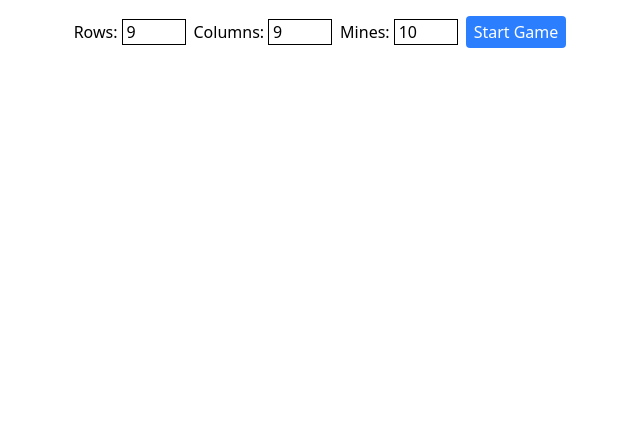
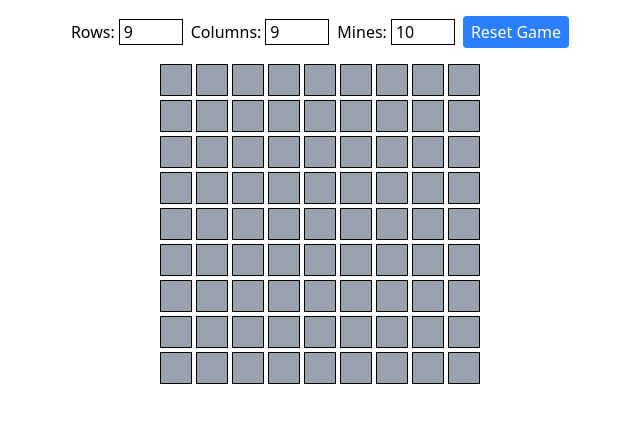
Before and after one commit to fuyu28/ReactMinesweeper, a React (Vite) app: page / in a window 1280 px wide. Shown: the top 422 px of the page, without its empty margins (320-960 px from the left). Built offline with nearby package versions, Linux system fonts and the light colour scheme.

Commit message:
Fix: Add logic to prevent triggering a mine on the first move

```diff
--- a/src/App.tsx
+++ b/src/App.tsx
@@ -1,9 +1,10 @@
-import { useState } from "react";
+import { useState, useEffect } from "react";
 import type { GameSettings as GameSettingsType } from "./types/gameSettings.ts";
 import type { Cell } from "./types/cell.ts";
 import GameSettingsComponent from "./components/GameSettings";
 import GameBoard from "./components/GameBoard";
 import { initializeBoard } from "./logic/board.ts";
+import { checkGameSettings } from "./logic/checkGameSettings.ts";
 
 const defaultSettings: GameSettingsType = {
   rows: 9,
@@ -29,33 +30,31 @@ function App() {
   const [gameStatus, setGameStatus] = useState<
     "ready" | "playing" | "lost" | "won"
   >("ready");
+  const [isFirstClick, setIsFirstClick] = useState<boolean>(true);
 
-  const startGame = () => {
-    const { rows, cols, mines } = gameSettings;
-    if (rows < 1 || cols < 1 || mines < 1) {
-      alert("Invalid game settings!");
+  function handleClick(r: number, c: number) {
+    if (isFirstClick) {
+      const { rows, cols, mines } = gameSettings;
+      const newBoard = initializeBoard(rows, cols, mines, [r, c]);
+      const floodedBoard = floodFill(newBoard, r, c);
+      setBoard(floodedBoard);
+      setGameStatus("playing");
+      setIsFirstClick(false);
       return;
     }
-    if (mines > rows * cols) {
-      alert("Too many mines for the board size!");
-      return;
-    }
-    const newBoard = initializeBoard(rows, cols, mines);
-    setBoard(newBoard);
-    setGameStatus("playing");
-  };
 
-  function handleClick(r: number, c: number) {
     if (gameStatus !== "playing") return;
     if (board[r][c].value === -1) {
       setGameStatus("lost");
       alert("Game Over! You hit a mine.");
       return;
     }
+
     const newBoard = board.map((row) => row.map((cell) => ({ ...cell })));
     newBoard[r][c].isOpen = true;
     const floodedBoard = floodFill(newBoard, r, c);
     setBoard(floodedBoard);
+
     if (checkWin(floodedBoard, gameSettings.mines)) {
       setGameStatus("won");
       alert("Congratulations! You've won the game.");
@@ -110,12 +109,25 @@ function App() {
     return newBoard;
   }
 
+  function resetGame() {
+    const { rows, cols, mines } = gameSettings;
+    checkGameSettings(gameSettings);
+    const newBoard = initializeBoard(rows, cols, mines, [-1, -1]);
+    setBoard(newBoard);
+    setGameStatus("ready");
+    setIsFirstClick(true);
+  }
+
+  useEffect(() => {
+    resetGame();
+  }, []);
+
   return (
     <div className="p-4 flex flex-col items-center">
       <GameSettingsComponent
         settings={gameSettings}
         onChange={setGameSettings}
-        onStart={startGame}
+        onReset={resetGame}
       />
       <GameBoard
         board={board}
--- a/src/components/GameSettings.tsx
+++ b/src/components/GameSettings.tsx
@@ -3,10 +3,10 @@ import type { GameSettings as GameSettingsType } from "../types/gameSettings.ts"
 type Props = {
   settings: GameSettingsType;
   onChange: (newSettings: GameSettingsType) => void;
-  onStart: () => void;
+  onReset: () => void;
 };
 
-const GameSettings = ({ settings, onChange, onStart }: Props) => {
+const GameSettings = ({ settings, onChange, onReset }: Props) => {
   const handleChange = (key: keyof GameSettingsType, value: number) => {
     onChange({ ...settings, [key]: value });
   };
@@ -43,10 +43,10 @@ const GameSettings = ({ settings, onChange, onStart }: Props) => {
         ></input>
       </label>
       <button
-        onClick={onStart}
+        onClick={onReset}
         className="bg-blue-500 text-white px-2 py-1 rounded"
       >
-        Start Game
+        Reset Game
       </button>
     </div>
   );
--- a/src/logic/board.ts
+++ b/src/logic/board.ts
@@ -3,7 +3,8 @@ import type { Cell } from "../types/cell.ts";
 export function initializeBoard(
   rows: number,
   cols: number,
-  mines: number
+  mines: number,
+  exclude: [number, number]
 ): Cell[][] {
   const board: Cell[][] = Array.from({ length: rows }, () =>
     Array.from({ length: cols }, () => ({
@@ -20,10 +21,15 @@ export function initializeBoard(
   while (placedMines < mines) {
     const row = Math.floor(Math.random() * rows);
     const col = Math.floor(Math.random() * cols);
-    if (board[row][col].value === 0) {
-      board[row][col].value = -1;
-      placedMines++;
+    if (
+      (row === exclude[0] && col === exclude[1]) ||
+      board[row][col].value === -1
+    ) {
+      continue; // Skip the cell that was clicked first
     }
+
+    board[row][col].value = -1;
+    placedMines++;
   }
 
   const directions = [
--- /dev/null
+++ b/src/logic/checkGameSettings.ts
@@ -0,0 +1,12 @@
+import type { GameSettings } from "../types/gameSettings.ts";
+
+export const checkGameSettings = (settings: GameSettings) => {
+  const { rows, cols, mines } = settings;
+  if (rows <= 0 || cols <= 0 || mines <= 0) {
+    return "Invalid game settings. Please adjust the settings.";
+  }
+  if (mines > rows * cols) {
+    return "Too many mines for the board size!";
+  }
+  return null;
+};
```
